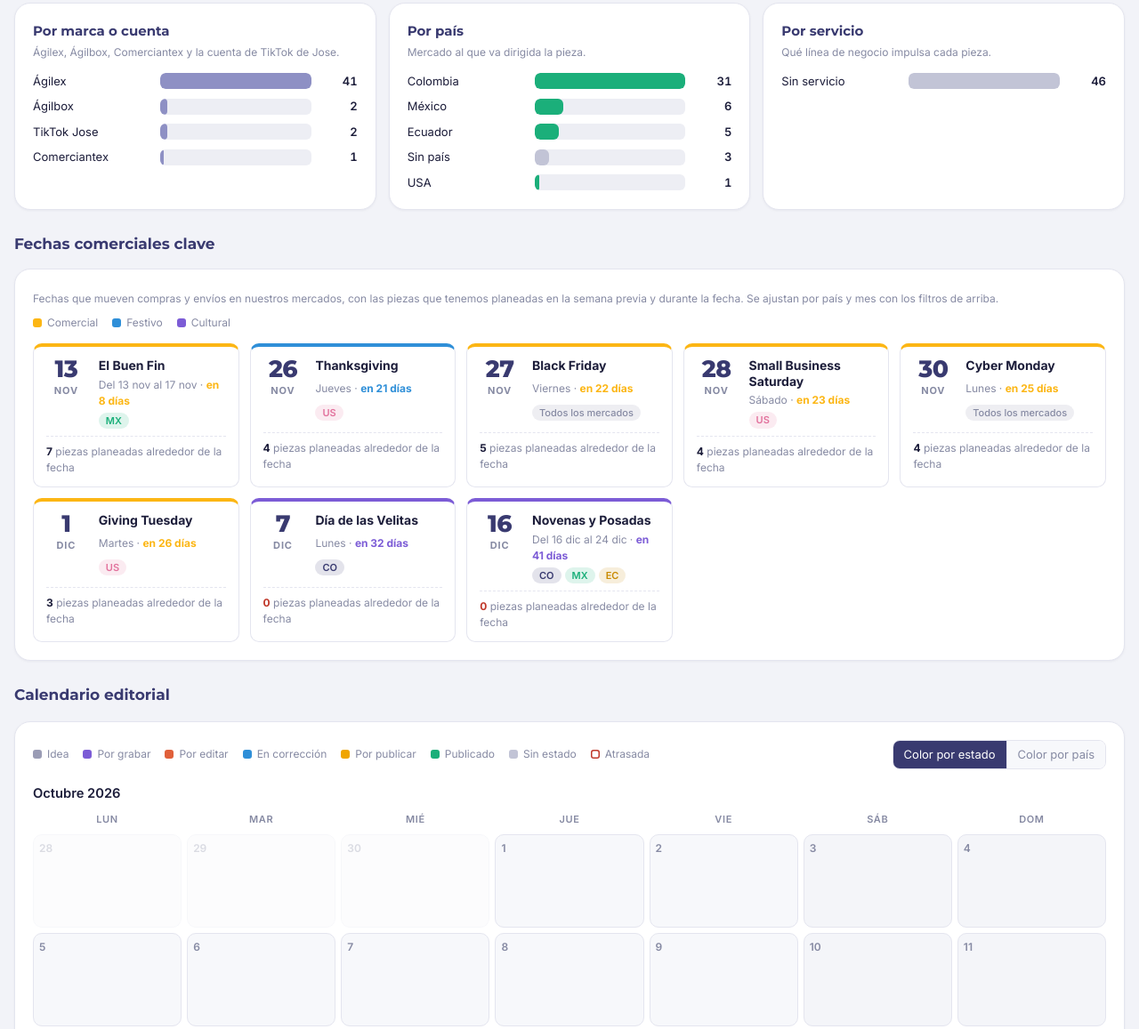
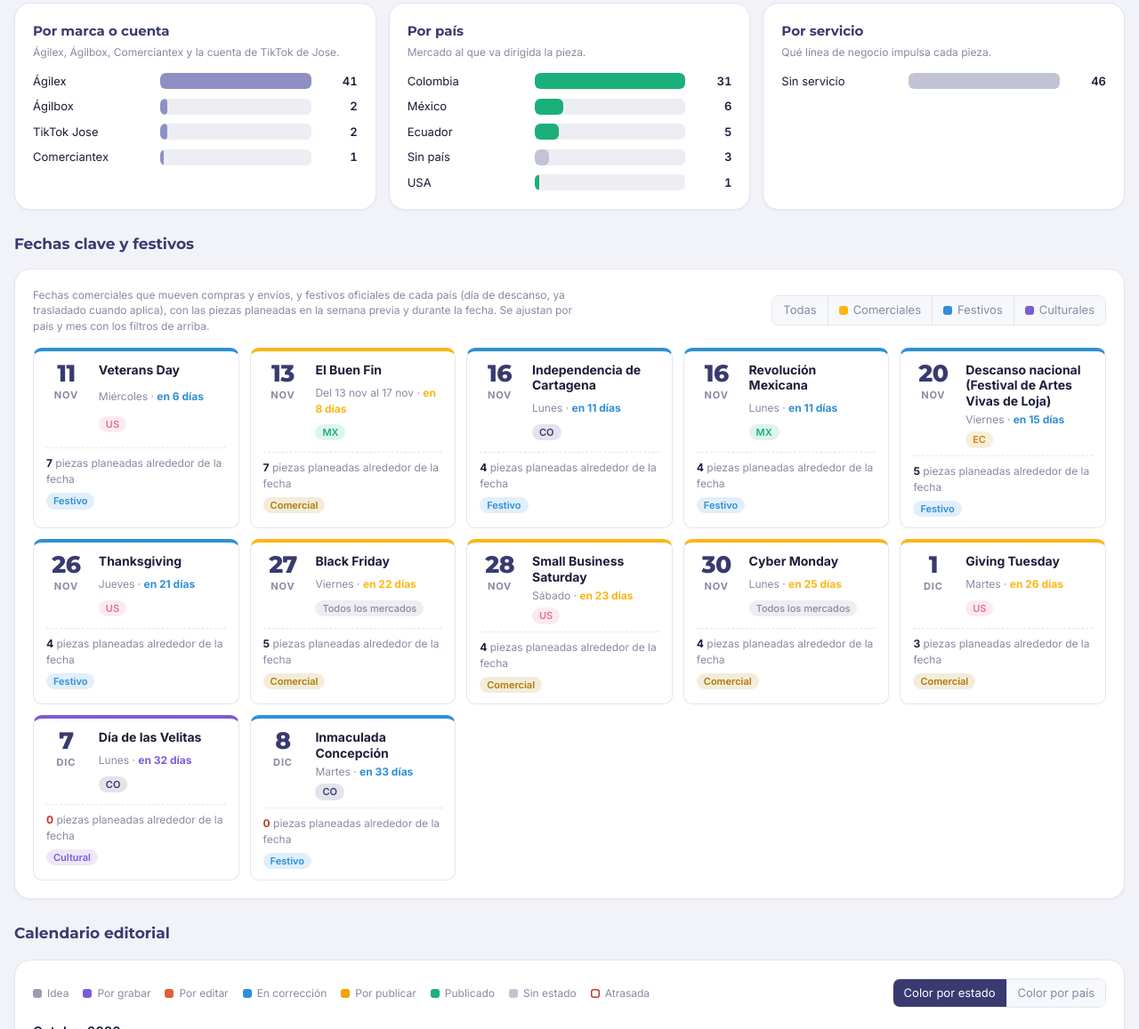
Before and after one commit to MarketingAgilex/parrilla-contenidos, a plain HTML site: page index.html in a window 1280 px wide. Shown: the part 1432-2589 px from the top of the page at 89% size. Drawn offline with Linux system fonts and the light colour scheme.

Commit message:
Agrega festivos de Colombia, Ecuador, México y USA hasta 2027
Co-Authored-By: Claude Opus 5.5 <noreply@anthropic.com>
Claude-Session: https://claude.ai/code/session_01VpUik1uF9sRaw1oyryT7pX

```diff
--- a/fechas.json
+++ b/fechas.json
@@ -1,22 +1,70 @@
 {
-  "nota": "Fechas comerciales clave del tablero. Para agregar una, copia una línea, cambia fecha (AAAA-MM-DD), fin (opcional, para fechas de varios días), nombre y países (Colombia, Ecuador, México, USA o Todos).",
+  "nota": "Fechas clave del tablero. Para agregar una, copia una línea, cambia fecha (AAAA-MM-DD), fin (opcional, para fechas de varios días), nombre, países (Colombia, Ecuador, México, USA o Todos) y tipo (comercial, festivo o cultural). Los festivos van en el día de descanso oficial (ya trasladado cuando aplica).",
   "fechas": [
     {"fecha": "2026-10-31", "nombre": "Halloween", "paises": ["Todos"], "tipo": "cultural"},
     {"fecha": "2026-11-01", "fin": "2026-11-02", "nombre": "Día de Muertos", "paises": ["México"], "tipo": "cultural"},
+    {"fecha": "2026-11-02", "nombre": "Todos los Santos", "paises": ["Colombia"], "tipo": "festivo"},
+    {"fecha": "2026-11-02", "nombre": "Día de los Difuntos", "paises": ["Ecuador"], "tipo": "festivo"},
+    {"fecha": "2026-11-03", "nombre": "Independencia de Cuenca", "paises": ["Ecuador"], "tipo": "festivo"},
+    {"fecha": "2026-11-11", "nombre": "Veterans Day", "paises": ["USA"], "tipo": "festivo"},
     {"fecha": "2026-11-13", "fin": "2026-11-17", "nombre": "El Buen Fin", "paises": ["México"], "tipo": "comercial"},
+    {"fecha": "2026-11-16", "nombre": "Independencia de Cartagena", "paises": ["Colombia"], "tipo": "festivo"},
+    {"fecha": "2026-11-16", "nombre": "Revolución Mexicana", "paises": ["México"], "tipo": "festivo"},
+    {"fecha": "2026-11-20", "nombre": "Descanso nacional (Festival de Artes Vivas de Loja)", "paises": ["Ecuador"], "tipo": "festivo"},
     {"fecha": "2026-11-26", "nombre": "Thanksgiving", "paises": ["USA"], "tipo": "festivo"},
     {"fecha": "2026-11-27", "nombre": "Black Friday", "paises": ["Todos"], "tipo": "comercial"},
     {"fecha": "2026-11-28", "nombre": "Small Business Saturday", "paises": ["USA"], "tipo": "comercial"},
     {"fecha": "2026-11-30", "nombre": "Cyber Monday", "paises": ["Todos"], "tipo": "comercial"},
     {"fecha": "2026-12-01", "nombre": "Giving Tuesday", "paises": ["USA"], "tipo": "comercial"},
     {"fecha": "2026-12-07", "nombre": "Día de las Velitas", "paises": ["Colombia"], "tipo": "cultural"},
+    {"fecha": "2026-12-08", "nombre": "Inmaculada Concepción", "paises": ["Colombia"], "tipo": "festivo"},
     {"fecha": "2026-12-16", "fin": "2026-12-24", "nombre": "Novenas y Posadas", "paises": ["Colombia", "México", "Ecuador"], "tipo": "cultural"},
-    {"fecha": "2026-12-24", "nombre": "Nochebuena", "paises": ["Todos"], "tipo": "festivo"},
+    {"fecha": "2026-12-24", "nombre": "Nochebuena", "paises": ["Todos"], "tipo": "cultural"},
     {"fecha": "2026-12-25", "nombre": "Navidad", "paises": ["Todos"], "tipo": "festivo"},
-    {"fecha": "2026-12-31", "nombre": "Fin de año", "paises": ["Todos"], "tipo": "festivo"},
+    {"fecha": "2026-12-31", "nombre": "Fin de año", "paises": ["Todos"], "tipo": "cultural"},
+
+    {"fecha": "2027-01-01", "nombre": "Año Nuevo", "paises": ["Todos"], "tipo": "festivo"},
     {"fecha": "2027-01-06", "nombre": "Día de Reyes", "paises": ["México"], "tipo": "cultural"},
+    {"fecha": "2027-01-11", "nombre": "Día de los Reyes Magos", "paises": ["Colombia"], "tipo": "festivo"},
+    {"fecha": "2027-01-18", "nombre": "Martin Luther King Jr. Day", "paises": ["USA"], "tipo": "festivo"},
+    {"fecha": "2027-02-01", "nombre": "Día de la Constitución", "paises": ["México"], "tipo": "festivo"},
+    {"fecha": "2027-02-08", "fin": "2027-02-09", "nombre": "Carnaval", "paises": ["Ecuador"], "tipo": "festivo"},
     {"fecha": "2027-02-14", "nombre": "San Valentín", "paises": ["USA", "México", "Ecuador"], "tipo": "comercial"},
+    {"fecha": "2027-02-15", "nombre": "Presidents' Day", "paises": ["USA"], "tipo": "festivo"},
+    {"fecha": "2027-03-15", "nombre": "Natalicio de Benito Juárez", "paises": ["México"], "tipo": "festivo"},
+    {"fecha": "2027-03-22", "nombre": "Día de San José", "paises": ["Colombia"], "tipo": "festivo"},
+    {"fecha": "2027-03-25", "nombre": "Jueves Santo", "paises": ["Colombia"], "tipo": "festivo"},
+    {"fecha": "2027-03-26", "nombre": "Viernes Santo", "paises": ["Colombia", "Ecuador"], "tipo": "festivo"},
+    {"fecha": "2027-04-30", "nombre": "Día del Trabajo (descanso)", "paises": ["Ecuador"], "tipo": "festivo"},
+    {"fecha": "2027-05-01", "nombre": "Día del Trabajo", "paises": ["Colombia", "México"], "tipo": "festivo"},
     {"fecha": "2027-05-09", "nombre": "Día de la Madre", "paises": ["Colombia", "Ecuador", "USA"], "tipo": "comercial"},
-    {"fecha": "2027-05-10", "nombre": "Día de las Madres", "paises": ["México"], "tipo": "comercial"}
+    {"fecha": "2027-05-10", "nombre": "Día de las Madres", "paises": ["México"], "tipo": "comercial"},
+    {"fecha": "2027-05-10", "nombre": "Ascensión del Señor", "paises": ["Colombia"], "tipo": "festivo"},
+    {"fecha": "2027-05-24", "nombre": "Batalla del Pichincha", "paises": ["Ecuador"], "tipo": "festivo"},
+    {"fecha": "2027-05-31", "nombre": "Corpus Christi", "paises": ["Colombia"], "tipo": "festivo"},
+    {"fecha": "2027-05-31", "nombre": "Memorial Day", "paises": ["USA"], "tipo": "festivo"},
+    {"fecha": "2027-06-07", "nombre": "Sagrado Corazón de Jesús", "paises": ["Colombia"], "tipo": "festivo"},
+    {"fecha": "2027-06-18", "nombre": "Juneteenth (descanso)", "paises": ["USA"], "tipo": "festivo"},
+    {"fecha": "2027-07-05", "nombre": "San Pedro y San Pablo", "paises": ["Colombia"], "tipo": "festivo"},
+    {"fecha": "2027-07-05", "nombre": "Independence Day (descanso)", "paises": ["USA"], "tipo": "festivo"},
+    {"fecha": "2027-07-12", "nombre": "Virgen del Carmen", "paises": ["Colombia"], "tipo": "festivo"},
+    {"fecha": "2027-07-20", "nombre": "Independencia de Colombia", "paises": ["Colombia"], "tipo": "festivo"},
+    {"fecha": "2027-08-07", "nombre": "Batalla de Boyacá", "paises": ["Colombia"], "tipo": "festivo"},
+    {"fecha": "2027-08-09", "nombre": "Primer Grito de Independencia (descanso)", "paises": ["Ecuador"], "tipo": "festivo"},
+    {"fecha": "2027-08-16", "nombre": "Asunción de la Virgen", "paises": ["Colombia"], "tipo": "festivo"},
+    {"fecha": "2027-09-06", "nombre": "Labor Day", "paises": ["USA"], "tipo": "festivo"},
+    {"fecha": "2027-09-16", "nombre": "Día de la Independencia", "paises": ["México"], "tipo": "festivo"},
+    {"fecha": "2027-10-08", "nombre": "Independencia de Guayaquil (descanso)", "paises": ["Ecuador"], "tipo": "festivo"},
+    {"fecha": "2027-10-11", "nombre": "Columbus Day", "paises": ["USA"], "tipo": "festivo"},
+    {"fecha": "2027-10-18", "nombre": "Día de la Diversidad Étnica y Cultural", "paises": ["Colombia"], "tipo": "festivo"},
+    {"fecha": "2027-11-01", "nombre": "Todos los Santos", "paises": ["Colombia"], "tipo": "festivo"},
+    {"fecha": "2027-11-01", "fin": "2027-11-02", "nombre": "Difuntos e Independencia de Cuenca (descanso)", "paises": ["Ecuador"], "tipo": "festivo"},
+    {"fecha": "2027-11-11", "nombre": "Veterans Day", "paises": ["USA"], "tipo": "festivo"},
+    {"fecha": "2027-11-15", "nombre": "Independencia de Cartagena", "paises": ["Colombia"], "tipo": "festivo"},
+    {"fecha": "2027-11-15", "nombre": "Revolución Mexicana", "paises": ["México"], "tipo": "festivo"},
+    {"fecha": "2027-11-25", "nombre": "Thanksgiving", "paises": ["USA"], "tipo": "festivo"},
+    {"fecha": "2027-12-08", "nombre": "Inmaculada Concepción", "paises": ["Colombia"], "tipo": "festivo"},
+    {"fecha": "2027-12-24", "nombre": "Navidad (descanso)", "paises": ["USA"], "tipo": "festivo"},
+    {"fecha": "2027-12-25", "nombre": "Navidad", "paises": ["Colombia", "Ecuador", "México"], "tipo": "festivo"}
   ]
 }
--- a/index.html
+++ b/index.html
@@ -144,7 +144,7 @@
   /* Calendario */
   .cal-tools { display: flex; flex-wrap: wrap; gap: 14px 24px; align-items: center; justify-content: space-between; margin-bottom: 16px; }
   .seg { display: inline-flex; border: 1px solid var(--line); border-radius: 8px; overflow: hidden; }
-  .seg button { font: inherit; font-size: 13px; border: 0; background: var(--field); color: var(--muted); padding: 6px 12px; cursor: pointer; }
+  .seg button { display: inline-flex; align-items: center; gap: 6px; font: inherit; font-size: 13px; border: 0; background: var(--field); color: var(--muted); padding: 6px 12px; cursor: pointer; }
   .seg button + button { border-left: 1px solid var(--line); }
   .seg button[aria-pressed="true"] { background: var(--navy); color: #fff; }
   .legend { display: flex; flex-wrap: wrap; gap: 8px 16px; font-size: 12px; color: var(--muted); }
@@ -269,13 +269,16 @@
 
 
   <section id="sec-fechas" hidden>
-    <h2>Fechas comerciales clave</h2>
+    <h2>Fechas clave y festivos</h2>
     <article class="card" style="margin-top: 14px">
-      <p class="note">Fechas que mueven compras y envíos en nuestros mercados, con las piezas que tenemos planeadas en la semana previa y durante la fecha. Se ajustan por país y mes con los filtros de arriba.</p>
-      <div class="fk-legend">
-        <span><i class="sw" style="background:var(--amber)"></i>Comercial</span>
-        <span><i class="sw" style="background:var(--sky)"></i>Festivo</span>
-        <span><i class="sw" style="background:var(--st-grabar)"></i>Cultural</span>
+      <div class="cal-tools">
+        <p class="note" style="margin:0;max-width:44rem">Fechas comerciales que mueven compras y envíos, y festivos oficiales de cada país (día de descanso, ya trasladado cuando aplica), con las piezas planeadas en la semana previa y durante la fecha. Se ajustan por país y mes con los filtros de arriba.</p>
+        <div class="seg" role="group" aria-label="Tipo de fecha" id="fk-tipo">
+          <button type="button" data-tipo="todas" aria-pressed="true">Todas</button>
+          <button type="button" data-tipo="comercial" aria-pressed="false"><i class="sw" style="background:var(--amber)"></i> Comerciales</button>
+          <button type="button" data-tipo="festivo" aria-pressed="false"><i class="sw" style="background:var(--sky)"></i> Festivos</button>
+          <button type="button" data-tipo="cultural" aria-pressed="false"><i class="sw" style="background:var(--st-grabar)"></i> Culturales</button>
+        </div>
       </div>
       <div class="fk-grid" id="c-fechas"></div>
     </article>
@@ -567,14 +570,17 @@
   };
   const MESES_CORTOS = ['ene', 'feb', 'mar', 'abr', 'may', 'jun', 'jul', 'ago', 'sep', 'oct', 'nov', 'dic'];
 
+  let tipoFechas = 'todas';
+  try { tipoFechas = localStorage.getItem('parrilla-tipo-fechas') || 'todas'; } catch (e) {}
   const renderFechas = (rows) => {
     const sec = $('sec-fechas');
     const host = $('c-fechas');
     const hoy = estado.hoy;
     const mes = estado.filtro.mes;
-    let lista = fechasDelPais().sort((a, b) => a.fecha.localeCompare(b.fecha));
+    for (const b of document.querySelectorAll('#fk-tipo button')) b.setAttribute('aria-pressed', String(b.dataset.tipo === tipoFechas));
+    let lista = fechasDelPais().filter((f) => tipoFechas === 'todas' || f.tipo === tipoFechas).sort((a, b) => a.fecha.localeCompare(b.fecha) || a.nombre.localeCompare(b.nombre));
     if (mes !== 'Todos' && mes !== 'sin_fecha') lista = lista.filter((f) => f.fecha.slice(0, 7) <= mes && f.fin.slice(0, 7) >= mes);
-    else lista = lista.filter((f) => f.fin >= hoy).slice(0, 8);
+    else lista = lista.filter((f) => f.fin >= hoy).slice(0, 12);
     sec.hidden = !estado.fechas.length;
     if (!lista.length) { host.replaceChildren(el('p', 'note', 'No hay fechas clave para este filtro.')); return; }
     host.replaceChildren(...lista.map((f) => {
@@ -598,6 +604,9 @@
       const pz = el('span', 'fk-pz' + (n === 0 && faltan >= 0 ? ' gap' : ''));
       pz.append(el('b', '', fN.format(n)), n === 1 ? ' pieza planeada alrededor de la fecha' : ' piezas planeadas alrededor de la fecha');
       foot.appendChild(pz);
+      const tipoTxt = { comercial: 'Comercial', festivo: 'Festivo', cultural: 'Cultural' }[f.tipo] || f.tipo;
+      const tt = el('span', 'tag', tipoTxt); tt.style.setProperty('--c', f.tipo === 'festivo' ? 'var(--sky)' : f.tipo === 'cultural' ? 'var(--st-grabar)' : '#b07a00');
+      foot.appendChild(tt);
       card.append(day, el('div', 'fk-name', f.nombre), when, tags, foot);
       return card;
     }));
@@ -726,6 +735,14 @@
     });
   }
 
+  for (const b of document.querySelectorAll('#fk-tipo button')) {
+    b.addEventListener('click', () => {
+      tipoFechas = b.dataset.tipo;
+      try { localStorage.setItem('parrilla-tipo-fechas', tipoFechas); } catch (e) {}
+      renderFechas(filtradas());
+    });
+  }
+
   // Eventos
   for (const id of ['f-pais', 'f-mes', 'f-red']) $(id).addEventListener('change', () => { estado.filtro = { pais: $('f-pais').value, mes: $('f-mes').value, red: $('f-red').value }; render(); });
   $('btn-limpiar').addEventListener('click', () => { estado.filtro = { pais: 'Todos', mes: 'Todos', red: 'Todas' }; render(); });
```
